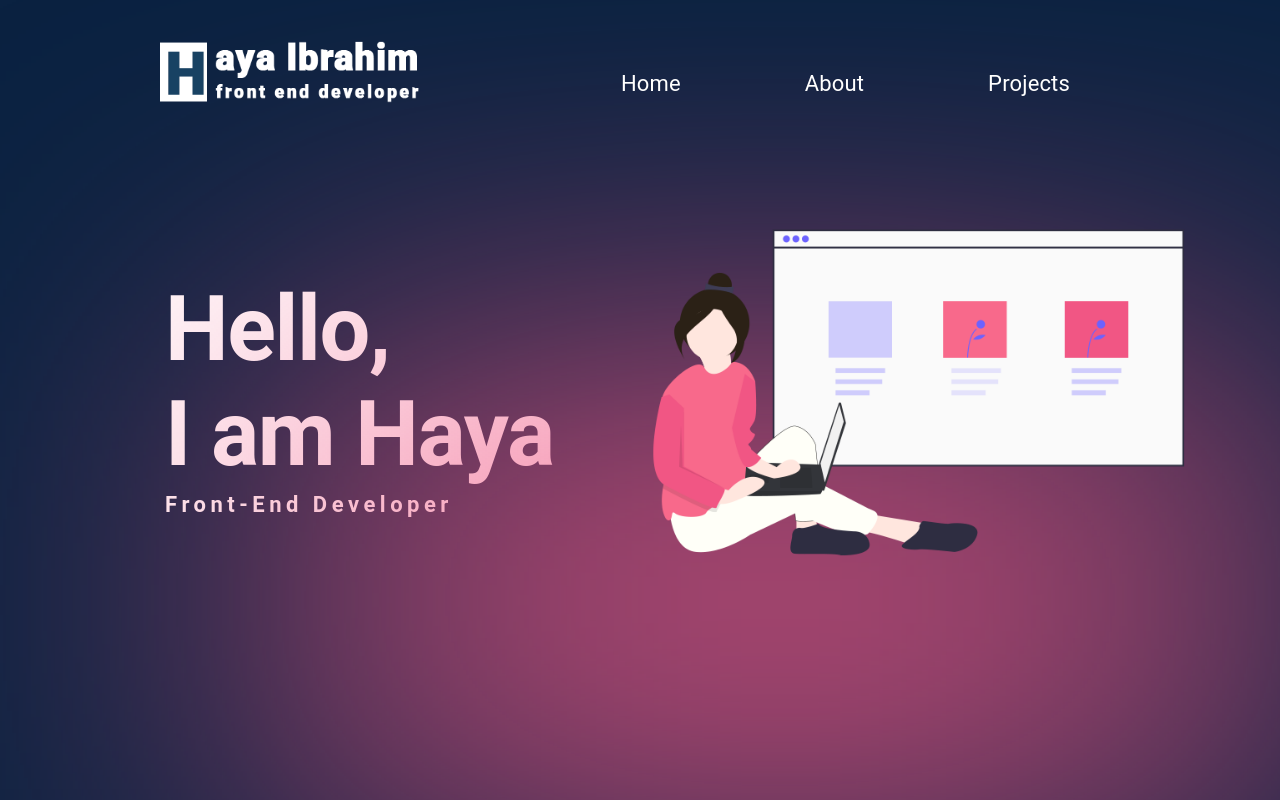
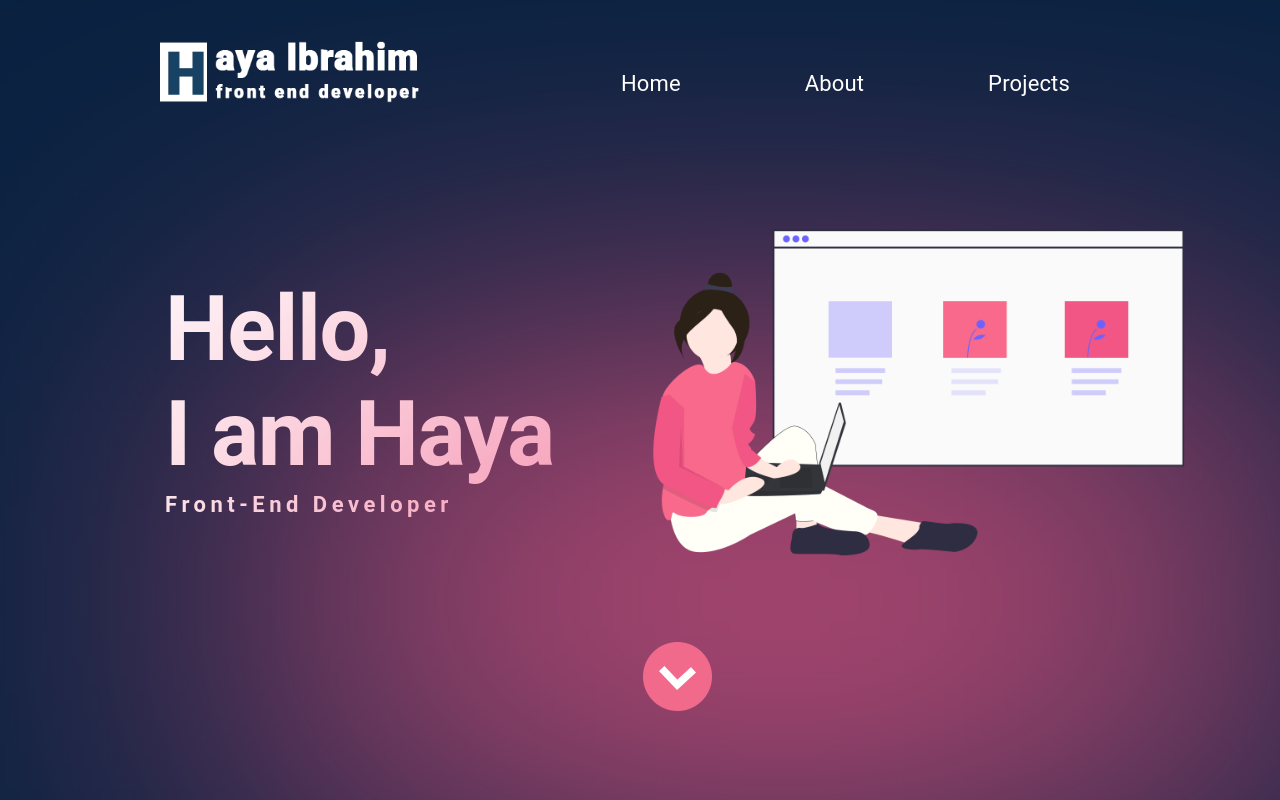
Before and after one commit to hayaibra/portfolio, a Next.js app: page / in a window 1280 px wide. Built offline with nearby package versions, Linux system fonts and the light colour scheme.

Commit message:
add arrow animation

```diff
--- a/components/HerSection/HeroSection.js
+++ b/components/HerSection/HeroSection.js
@@ -1,4 +1,4 @@
-import { Stack, Box, Typography } from "@mui/material";
+import { Box } from "@mui/material";
 import React from "react";
 import {
   HeroBox,
@@ -7,6 +7,8 @@ import {
   InfoBox,
   TitleInfoBox,
   CareerInfo,
+  ImageBox,
+  ArrowBox
 } from "./Style";
 import Image from "next/image";
 
@@ -19,10 +21,13 @@ function HeroSection() {
           <TitleInfoBox variant="h1">I am Haya</TitleInfoBox>
           <CareerInfo variant="h6">Front-End Developer</CareerInfo>
         </InfoBox>
-        <Box sx={{ zIndex: 1000 }}>
+        <ImageBox>
           <Image src={require("../../public/img/girl-1.png")} width="550" />
-        </Box>
+        </ImageBox>
       </HeroContent>
+      <ArrowBox>
+        <Image src={require("../../public/img/arrow.png")} />
+      </ArrowBox>
       <EllipseBox />
     </HeroBox>
   );
--- a/components/HerSection/Style.js
+++ b/components/HerSection/Style.js
@@ -1,4 +1,4 @@
-import { Box, styled, Stack, Typography } from "@mui/material";
+import { Box, styled, Stack, Typography, keyframes } from "@mui/material";
 
 export const HeroBox = styled(Box)(({ theme }) => ({
   background: theme.palette.othercolor.main,
@@ -43,3 +43,20 @@ export const CareerInfo = styled(Typography)({
   fontSize: "22px",
   fontWeight: "bold",
 });
+
+export const ImageBox = styled(Box)({
+  zIndex: 1000,
+});
+
+const upDown = keyframes`100% {transform :translateY(50px)}`;
+
+export const ArrowBox = styled(Box)({
+  position: "absolute",
+  bottom: "10%",
+  left: "50%",
+  zIndex: 1000,
+  cursor: "pointer",
+  "&:hover": {
+    animation: `${upDown} 0.5s both  infinite linear`,
+  },
+});
```
Also changed, not shown: public/img/arrow.png (renamed from public/img/سهم.png).
